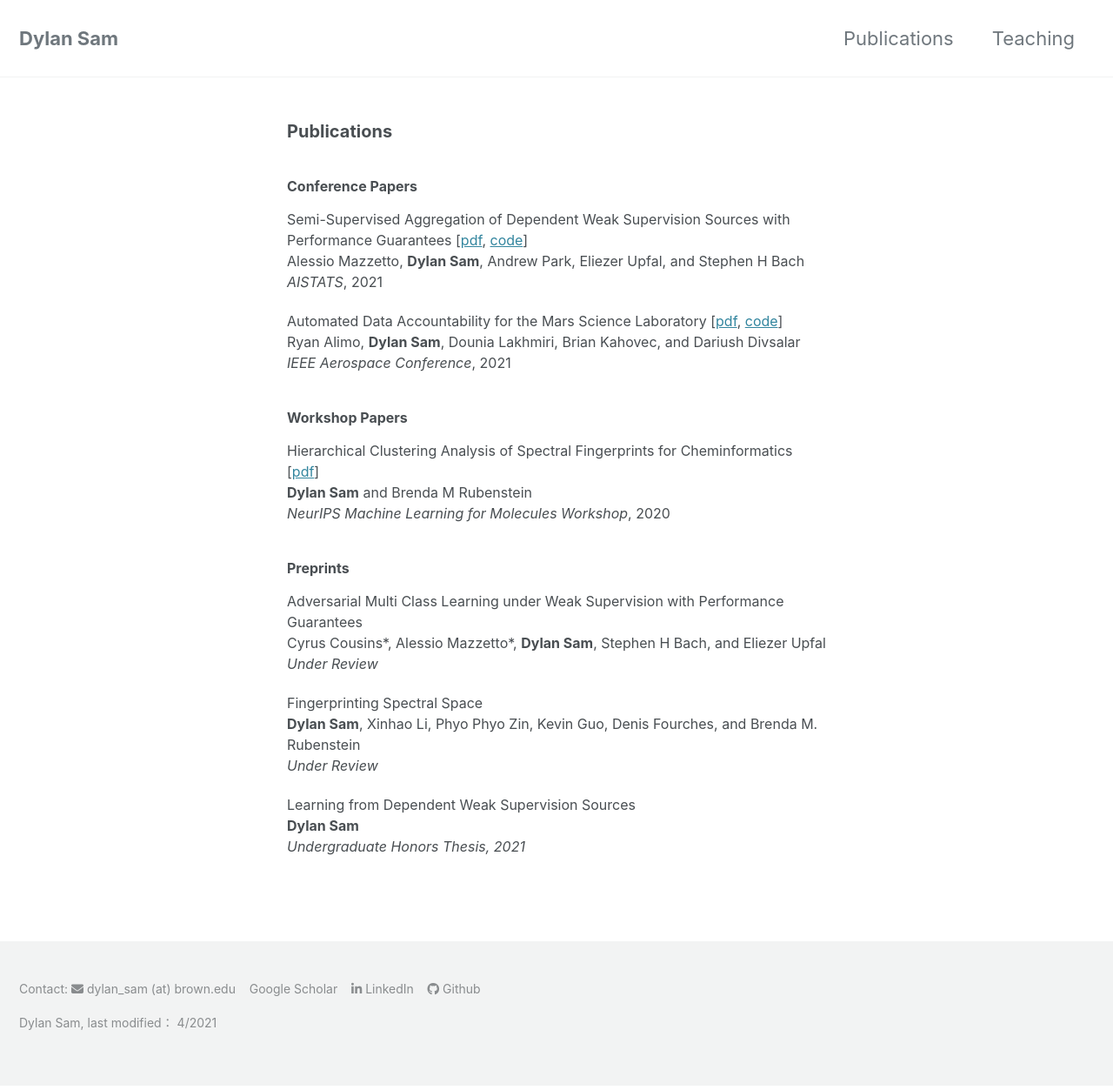
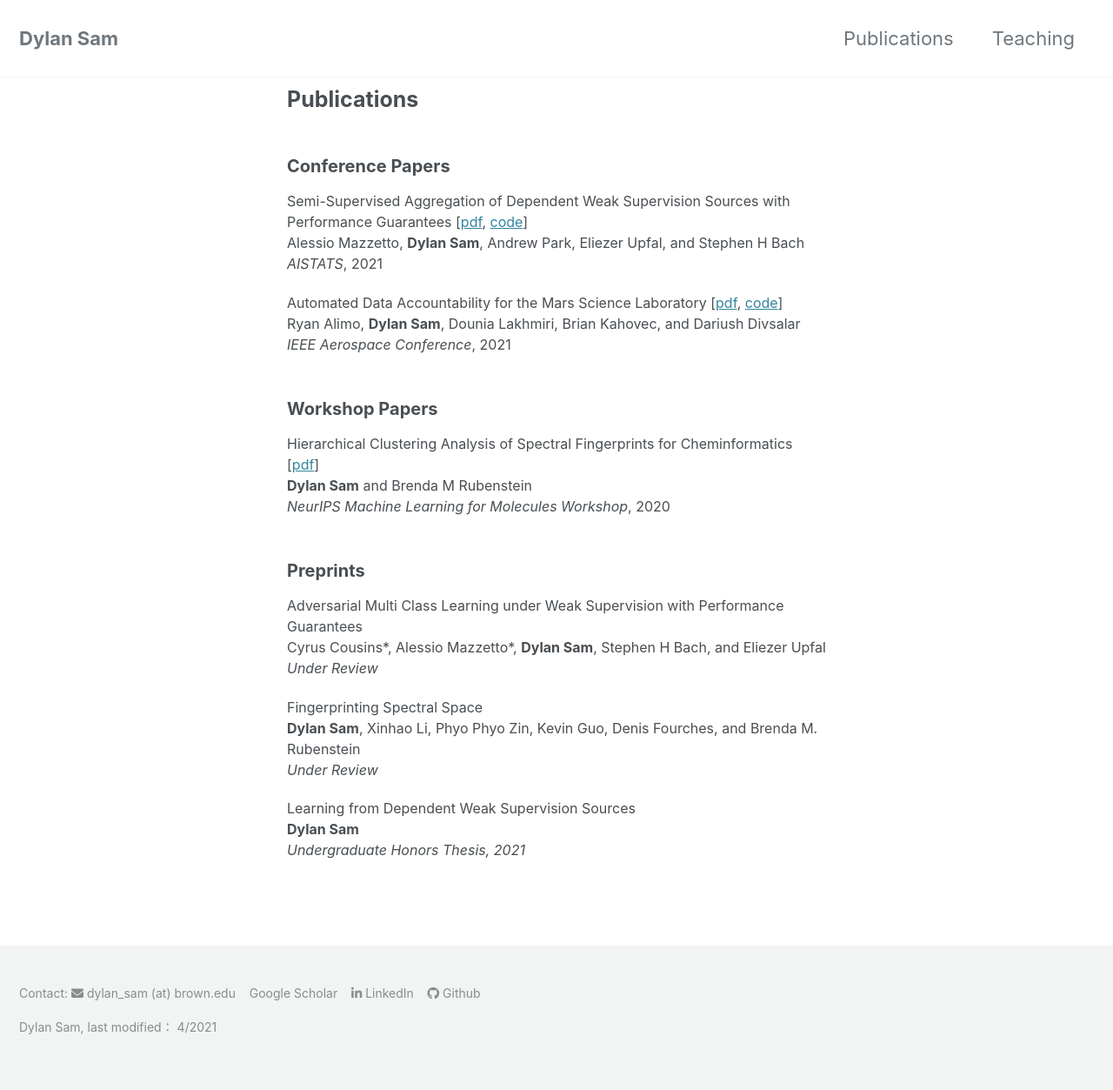
Before and after one commit to dsam99/dsam99.github.io, a Jekyll site: the page built from publications.md, in a window 1280 px wide. Shown: the whole page at 87% size. Built offline with Jekyll 4.4.1, drawn with Linux system fonts in a browser that asks for light colours; cached includes are drawn as plain includes; nearby versions of some CDN libraries; a style sheet for code colours, icons or effects is not loaded.

Commit message:
fix header sizes

```diff
--- a/_layouts/home.html
+++ b/_layouts/home.html
@@ -8,7 +8,7 @@ layout: default
 
 	<img class="headshot" src="{{ url }}/assets/img/ny_pic.jpg" alt="headshot" border-radius=50%>
 
-	<h3>About</h3>
+	<h2>About</h2>
 
 	<p>
 		Hi, I'm Dylan! I'm a senior concentrating in Math and Computer Science at Brown University. I am from Tacoma, Washington.
@@ -24,7 +24,7 @@ layout: default
 		Outside of my studies and research, I play for the Brown Club Tennis Team and am an avid soccer player/fan. If you have any questions or are interested in my work, feel free to get in touch!
 	</p>
 
-	<h3>News</h3>
+	<h2>News</h2>
 	<p>
 		<ul>
 			<li> I'll be joining the Machine Learning Department at CMU as a PhD student this Fall! </li>
--- a/_layouts/publications.html
+++ b/_layouts/publications.html
@@ -5,9 +5,9 @@ author_profile: false
 
 <div class="publications">
 
-	<h2 class="publications-title"> Publications </h2>
+	<h1 class="publications-title"> Publications </h1>
 
-		<h3 class="abstracts-title">Conference Papers</h3>
+		<h2 class="abstracts-title">Conference Papers</h2>
 
 			<p class="title"> Semi-Supervised Aggregation of Dependent Weak Supervision Sources with Performance Guarantees [<a href="http://proceedings.mlr.press/v130/mazzetto21a/mazzetto21a.pdf" target="_blank">pdf</a>,
 				<a href="https://github.com/BatsResearch/mazzetto-aistats21-code" target="_blank">code</a>]<br>
@@ -19,13 +19,13 @@ author_profile: false
 				Ryan Alimo, <strong>Dylan Sam</strong>, Dounia Lakhmiri, Brian Kahovec, and Dariush Divsalar <br>
 				<i>IEEE Aerospace Conference</i>, 2021</p>
 
-		<h3 class="abstracts-title">Workshop Papers</h3>
+		<h2 class="abstracts-title">Workshop Papers</h2>
 
 			<p class="title"> Hierarchical Clustering Analysis of Spectral Fingerprints for Cheminformatics [<a href="https://ml4molecules.github.io/papers2020/ML4Molecules_2020_paper_29.pdf" target="_blank">pdf</a>] <br>
 				<strong>Dylan Sam</strong> and Brenda M Rubenstein <br>
 				<i>NeurIPS Machine Learning for Molecules Workshop</i>, 2020
 
-		<h3 class="papers-title">Preprints</h3>
+		<h2 class="papers-title">Preprints</h2>
 
 			<p class="title"> Adversarial Multi Class Learning under Weak Supervision with Performance Guarantees <br>
 				Cyrus Cousins*, Alessio Mazzetto*, <strong>Dylan Sam</strong>, Stephen H Bach, and Eliezer Upfal <br>
--- a/_layouts/teaching.html
+++ b/_layouts/teaching.html
@@ -5,8 +5,8 @@ author_profile: false
 
 <div class="teaching">
 
-<h2 class="teaching-title">Teaching</h2>
-<h3>Brown University:</h3>
+<h1 class="teaching-title">Teaching</h1>
+<h2>Brown University:</h2>
 	<ul>
 		<li> Machine Learning (Spring 2021) | Undergraduate TA </li>
 		<li> Machine Learning (Spring 2020) | Head TA </li>
```
